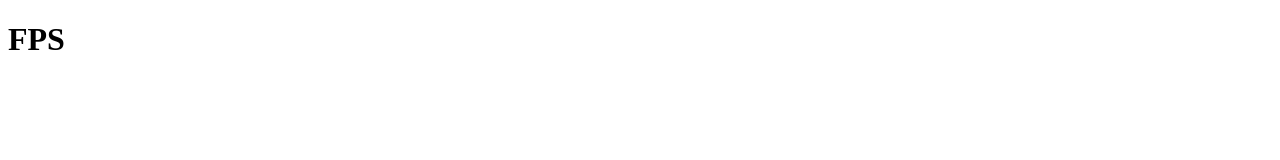
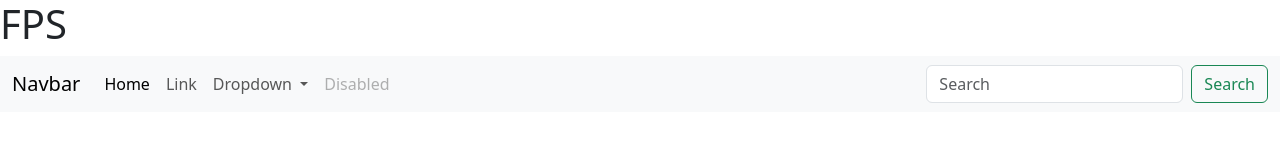
Before and after one commit to Chimmguu/siteweb, a plain HTML site: page index.html in a window 1280 px wide. Drawn offline with nearby package versions, Linux system fonts and the light colour scheme.

Commit message:
Add files via upload

```diff
--- a/index.html
+++ b/index.html
@@ -5,13 +5,50 @@
     <meta http-equiv="X-UA-Compatible" content="IE=edge">
     <meta name="viewport" content="width=device-width, initial-scale=1.0">
     <link rel="stylesheet" href="css/style.css">
+    <link href="https://cdn.jsdelivr.net/npm/bootstrap@5.3.0-alpha2/dist/css/bootstrap.min.css" rel="stylesheet" integrity="sha384-aFq/bzH65dt+w6FI2ooMVUpc+21e0SRygnTpmBvdBgSdnuTN7QbdgL+OapgHtvPp" crossorigin="anonymous">
     <title>Mon Site</title>
 </head>
 <body>
-    <nav class="navbar">
+    <script src="https://cdn.jsdelivr.net/npm/bootstrap@5.3.0-alpha2/dist/js/bootstrap.bundle.min.js" integrity="sha384-qKXV1j0HvMUeCBQ+QVp7JcfGl760yU08IQ+GpUo5hlbpg51QRiuqHAJz8+BrxE/N" crossorigin="anonymous"></script>
+    <h1 id="home">FPS</h1>
+    <nav class="navbar navbar-expand-lg bg-body-tertiary">
+        <div class="container-fluid">
+          <a class="navbar-brand" href="#">Navbar</a>
+          <button class="navbar-toggler" type="button" data-bs-toggle="collapse" data-bs-target="#navbarSupportedContent" aria-controls="navbarSupportedContent" aria-expanded="false" aria-label="Toggle navigation">
+            <span class="navbar-toggler-icon"></span>
+          </button>
+          <div class="collapse navbar-collapse" id="navbarSupportedContent">
+            <ul class="navbar-nav me-auto mb-2 mb-lg-0">
+              <li class="nav-item">
+                <a class="nav-link active" aria-current="page" href="#">Home</a>
+              </li>
+              <li class="nav-item">
+                <a class="nav-link" href="#">Link</a>
+              </li>
+              <li class="nav-item dropdown">
+                <a class="nav-link dropdown-toggle" href="#" role="button" data-bs-toggle="dropdown" aria-expanded="false">
+                  Dropdown
+                </a>
+                <ul class="dropdown-menu">
+                  <li><a class="dropdown-item" href="#">Action</a></li>
+                  <li><a class="dropdown-item" href="#">Another action</a></li>
+                  <li><hr class="dropdown-divider"></li>
+                  <li><a class="dropdown-item" href="#">Something else here</a></li>
+                </ul>
+              </li>
+              <li class="nav-item">
+                <a class="nav-link disabled">Disabled</a>
+              </li>
+            </ul>
+            <form class="d-flex" role="search">
+              <input class="form-control me-2" type="search" placeholder="Search" aria-label="Search">
+              <button class="btn btn-outline-success" type="submit">Search</button>
+            </form>
+          </div>
+        </div>
+      </nav>
 
-      </nav>
-    <h1>FPS</h1>
+
 
 </body>
 </html>
```
